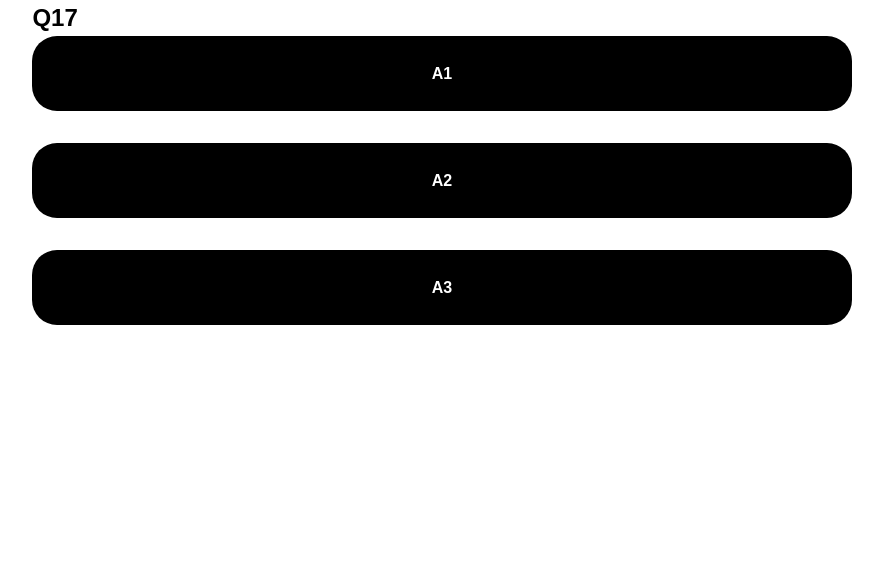
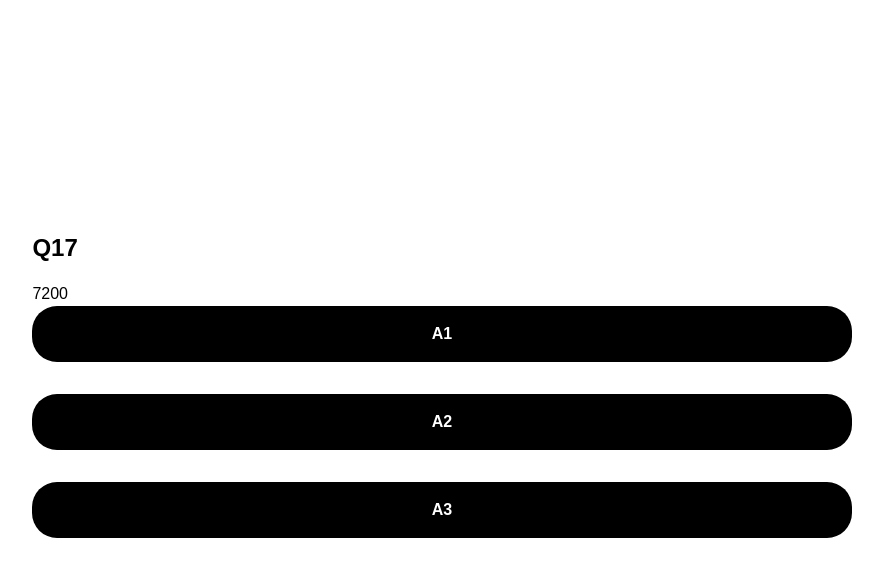
Before and after one commit to Jouelou/digital-pate, a website built with Vite: page quiz/index.html in a window 1280 px wide. Both pictures are taken after a click on the element "Start". Shown: the whole page, without its empty margins (198-1081 px from the left). Built offline with nearby package versions, Linux system fonts and the light colour scheme.

Commit message:
Implement scoring timer

```diff
--- a/css/quiz.css
+++ b/css/quiz.css
@@ -7,10 +7,18 @@
   }
 }
 
+* {
+  -webkit-user-select: none; /* Safari */
+  -moz-user-select: none; /* Firefox */
+  -ms-user-select: none; /* IE10+/Edge */
+  user-select: none; /* Standard */
+}
+
 #app {
   margin: 0 auto;
   display: flex;
   font-family: sans-serif;
+  height: 100vh;
   align-items: center;
   justify-content: center;
   flex-direction: column;
@@ -20,22 +28,29 @@
 section {
   width: 80%;
 }
+
+#question {
+  margin: 0 0 1rem 0;
+}
+
 .button {
+  align-items: center;
+  animation: grow 0.5s ease-in-out;
   background-color: #000000;
+  border-radius: 25px;
   color: #ffffff;
+  cursor: pointer;
   display: flex;
-    border-radius: 25px;
+  font-weight: 600;
   margin: 0 0 2rem 0;
-    font-weight: 600;
+  padding: 1rem;
   justify-content: center;
-    align-items: center;
-    width: 100%;
-    height: 75px;
-    animation: grow 0.5s ease-in-out;
+  transition: background-color 0.2s ease-in-out;
 }
 
 .button.correct {
   background-color: green;
+  animation: sympa 0.5s ease-in-out;
 }
 
 .button.wrong {
--- a/quiz/data/questions.json
+++ b/quiz/data/questions.json
@@ -26,7 +26,7 @@
       },
       {
         "text": "A2",
-        "correct": true
+        "correct": false
       },
       {
         "text": "A3",
--- a/quiz/index.html
+++ b/quiz/index.html
@@ -13,6 +13,7 @@
     <div id="app">
       <section id="question-container">
         <h1 id="question">Bienvenue au Quiz Vaudois</h1>
+        <span id="score"></span>
       </section>
 
       <section id="answers-container"></section>
--- a/quiz/quiz.js
+++ b/quiz/quiz.js
@@ -4,14 +4,15 @@ import "../css/reset.css";
 import "../css/global.css";
 import "../css/quiz.css";
 
+const QUESTION_TIME = 10000;
+
 let quiz;
-
 let startButton = document.getElementById("start-quiz");
 
 startButton.addEventListener("click", () => {
   //   On détermine la quantité de questions à afficher dans ces parenthèses.
   quiz = new QuizManager(5);
-  quiz.handleButtons()
+  quiz.handleInterface();
 });
 
 class QuizManager {
@@ -19,6 +20,8 @@ class QuizManager {
     this.numQuestions = numQuestions;
     this.questions = this.init();
     this.questionIndex = 0;
+    this.countdown = QUESTION_TIME;
+    this.timeRemaining = QUESTION_TIME;
     this.score = 0;
     this.timer = null;
     this.isRunning = true;
@@ -44,6 +47,7 @@ class QuizManager {
   }
 
   nextQuestion() {
+    this.timer.reset();
     this.questionIndex++;
     if (this.questionIndex >= this.questions.length) {
       this.endQuiz();
@@ -58,8 +62,20 @@ class QuizManager {
     const questionContainer = document.querySelector(
       "#question-container h1"
     );
-    questionContainer.innerHTML = question.question;
+    const scoreContainer = document.querySelector("#score");
+    questionContainer.innerHTML = `${question.question}`;
+
+    this.timer = new Timer();
     this.showAnswers();
+    this.timer.start();
+    let refreshTimer = setInterval(() => {
+      this.timeRemaining = this.countdown - this.timer.getTime();
+      scoreContainer.innerHTML = `${this.timeRemaining}`;
+      if (this.timeRemaining <= 0) {
+        this.nextQuestion();
+        clearInterval(refreshTimer);
+      }
+    }, 100);
   }
 
   showAnswers() {
@@ -83,12 +99,13 @@ class QuizManager {
   }
 
   validateAnswer(answer, el) {
+    this.timer.stop();
     if (
       this.questions[this.questionIndex].answers.find(
         (a) => a.text === answer
       ).correct
     ) {
-      this.score++;
+      this.score = this.score + 1 * this.timeRemaining;
       el.classList.add("correct");
     } else {
       el.classList.add("wrong");
@@ -96,12 +113,15 @@ class QuizManager {
     setTimeout(this.nextQuestion.bind(this), 1000);
   }
 
-  handleButtons() {
+  handleInterface() {
     const startButton = document.getElementById("start-quiz");
+    const scoreContainer = document.querySelector("#score");
 
     if (this.isRunning === true) {
       startButton.style.display = "none";
+      scoreContainer.style.display = "block";
     } else {
+      scoreContainer.style.display = "none";
       startButton.style.display = "flex";
       startButton.innerHTML = "Recommencer";
     }
@@ -116,8 +136,69 @@ class QuizManager {
       "#question-container h1"
     );
 
+    this.timer = null;
     answerContainer.innerHTML = "";
     questionContainer.innerHTML = `Bravo, vous avez fait ${this.score} points`;
-    this.handleButtons()
+    this.handleInterface();
   }
 }
+
+class Timer {
+  constructor() {
+    this.isRunning = false;
+    this.startTime = 0;
+    this.overallTime = 0;
+  }
+
+  _getTimeElapsedSinceLastStart() {
+    if (!this.startTime) {
+      return 0;
+    }
+
+    return Date.now() - this.startTime;
+  }
+
+  start() {
+    if (this.isRunning) {
+      return console.error("Timer is already running");
+    }
+
+    this.isRunning = true;
+
+    this.startTime = Date.now();
+  }
+
+  stop() {
+    if (!this.isRunning) {
+      return console.error("Timer is already stopped");
+    }
+
+    this.isRunning = false;
+
+    this.overallTime =
+      this.overallTime + this._getTimeElapsedSinceLastStart();
+  }
+
+  reset() {
+    this.overallTime = 0;
+
+    if (this.isRunning) {
+      this.startTime = Date.now();
+      return;
+    }
+
+    this.startTime = 0;
+  }
+
+  getTime() {
+    if (!this.startTime) {
+      return 0;
+    }
+
+    if (this.isRunning) {
+      return this.overallTime + this._getTimeElapsedSinceLastStart();
+    }
+
+    return this.overallTime;
+  }
+}
```
Lines whose indentation alone changed are shown as unchanged.
